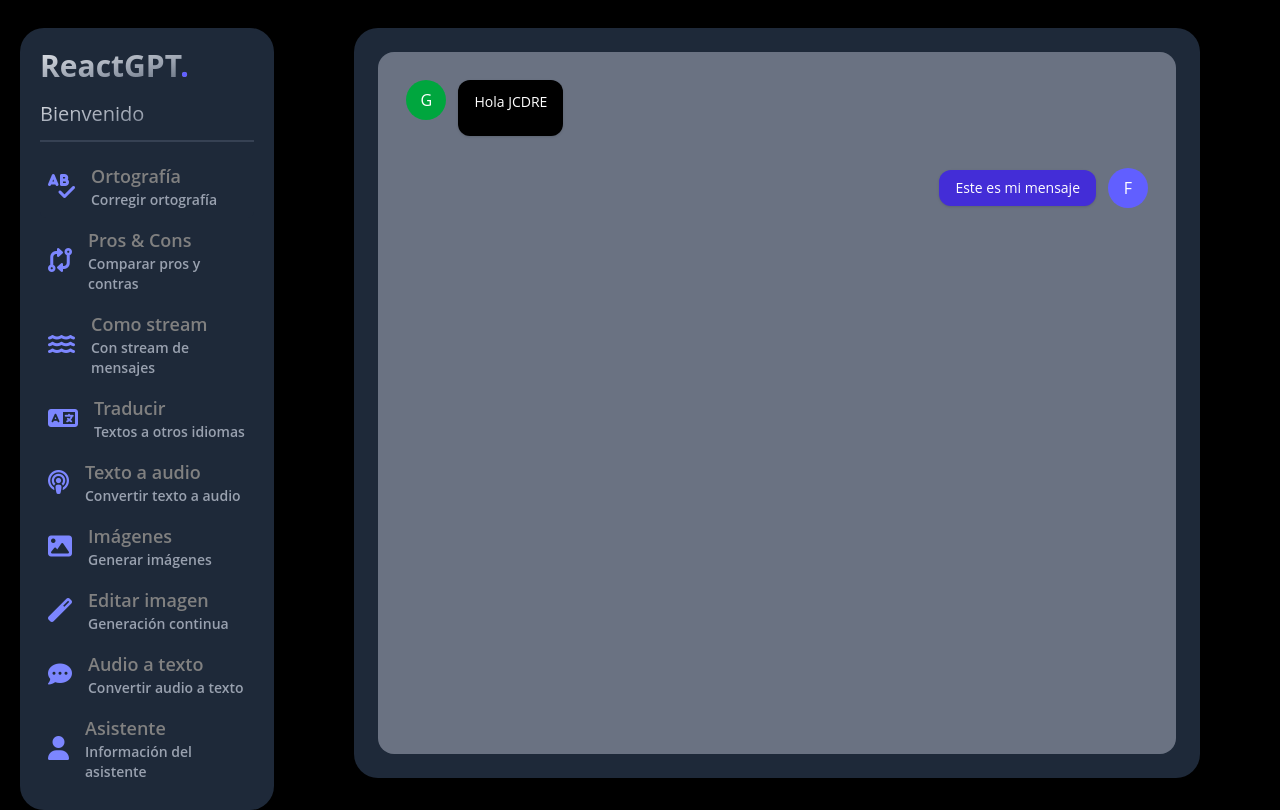
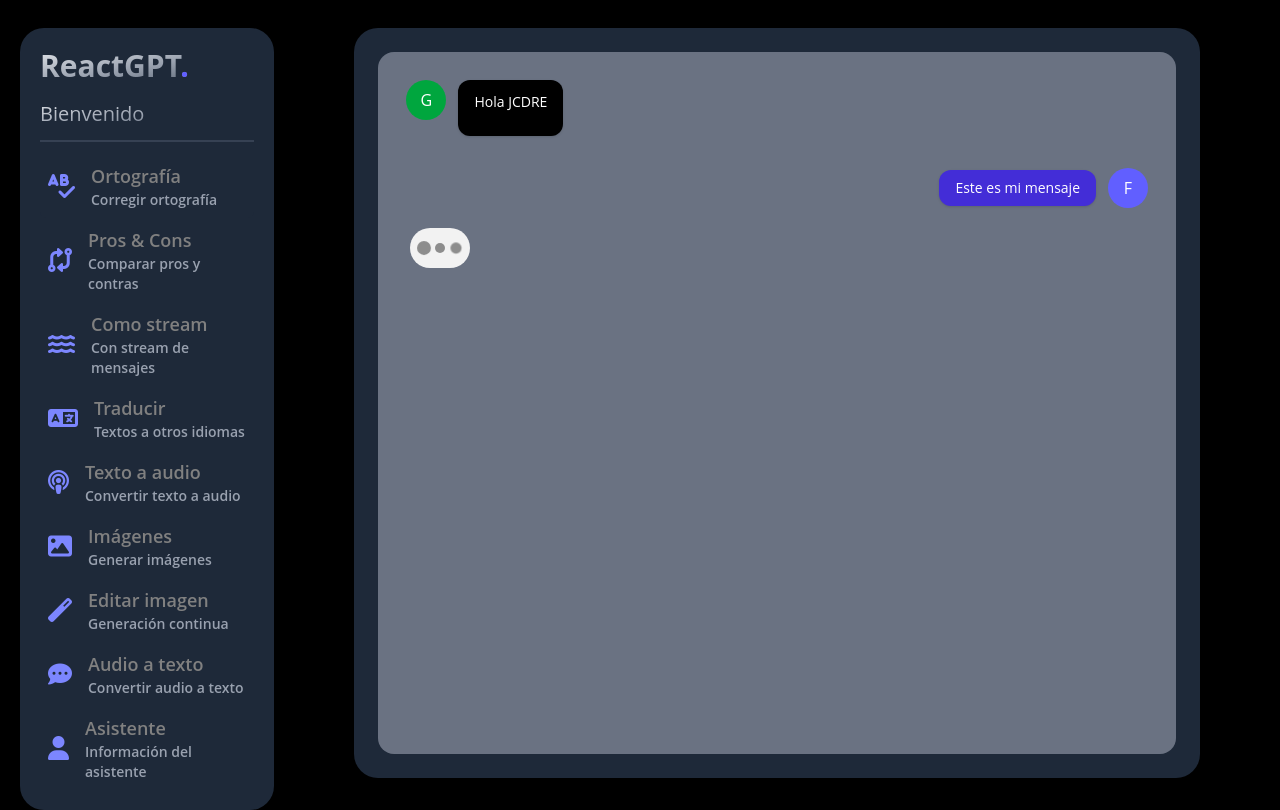
Before and after one commit to jcdelrioe/reactGPT, a React (Vite) app: page /orthography in a window 1280 px wide. Built offline with nearby package versions, Linux system fonts and the light colour scheme.

Commit message:
implementing loading

```diff
--- a/src/presentation/components/index.tsx
+++ b/src/presentation/components/index.tsx
@@ -1,4 +1,6 @@
 export * from "./chat-bubbles/GptMessage"
 export * from "./chat-bubbles/MyMessage"
 
+export * from "./loaders/Typingloader"
+
 export * from "./sidebar/SidebarMenuItem"
--- /dev/null
+++ b/src/presentation/components/loaders/Typingloader.css
@@ -0,0 +1,70 @@
+.typing {
+  display: block;
+  width: 60px;
+  height: 40px;
+  border-radius: 20px;
+  margin: 0 1rem;
+  display: flex;
+  justify-content: center;
+  align-items: center;
+  background-color: #f2f2f2;
+}
+
+.circle {
+  display: block;
+  height: 10px;
+  width: 10px;
+  border-radius: 50%;
+  background-color: #8d8d8d;
+  margin: 3px;
+}
+.circle.scaling {
+  animation: typing 1000ms ease-in-out infinite;
+  animation-delay: 3600ms;
+}
+.circle.bouncing {
+  animation: bounce 1000ms ease-in-out infinite;
+  animation-delay: 3600ms;
+}
+
+.circle:nth-child(1) {
+  animation-delay: 0ms;
+}
+
+.circle:nth-child(2) {
+  animation-delay: 333ms;
+}
+
+.circle:nth-child(3) {
+  animation-delay: 666ms;
+}
+
+@keyframes typing {
+  0% {
+    transform: scale(1);
+  }
+  33% {
+    transform: scale(1);
+  }
+  50% {
+    transform: scale(1.4);
+  }
+  100% {
+    transform: scale(1);
+  }
+}
+
+@keyframes bounce {
+  0% {
+    transform: translateY(0);
+  }
+  33% {
+    transform: translateY(0);
+  }
+  50% {
+    transform: translateY(-10px);
+  }
+  100% {
+    transform: translateY(0);
+  }
+}
--- /dev/null
+++ b/src/presentation/components/loaders/Typingloader.tsx
@@ -0,0 +1,14 @@
+import "./Typingloader.css"
+
+interface Props {
+  className?: string
+}
+export const Typingloader = ({ className }: Props) => {
+  return (
+    <div className={`typing ${className}`}>
+      <span className="circle scaling"></span>
+      <span className="circle scaling"></span>
+      <span className="circle scaling"></span>
+    </div>
+  )
+}
--- a/src/presentation/pages/orthography/OrthographyPage.tsx
+++ b/src/presentation/pages/orthography/OrthographyPage.tsx
@@ -1,4 +1,4 @@
-import { GptMessage, MyMessage } from "../../components"
+import { GptMessage, MyMessage, Typingloader } from "../../components"
 
 export const OrthographyPage = () => {
   return (
@@ -8,6 +8,7 @@
           {/* Bienvenida */}
           <GptMessage text="Hola JCDRE" />
           <MyMessage text="Este es mi mensaje" />
+          <Typingloader className="fade-in" />
         </div>
       </div>
     </div>
```
